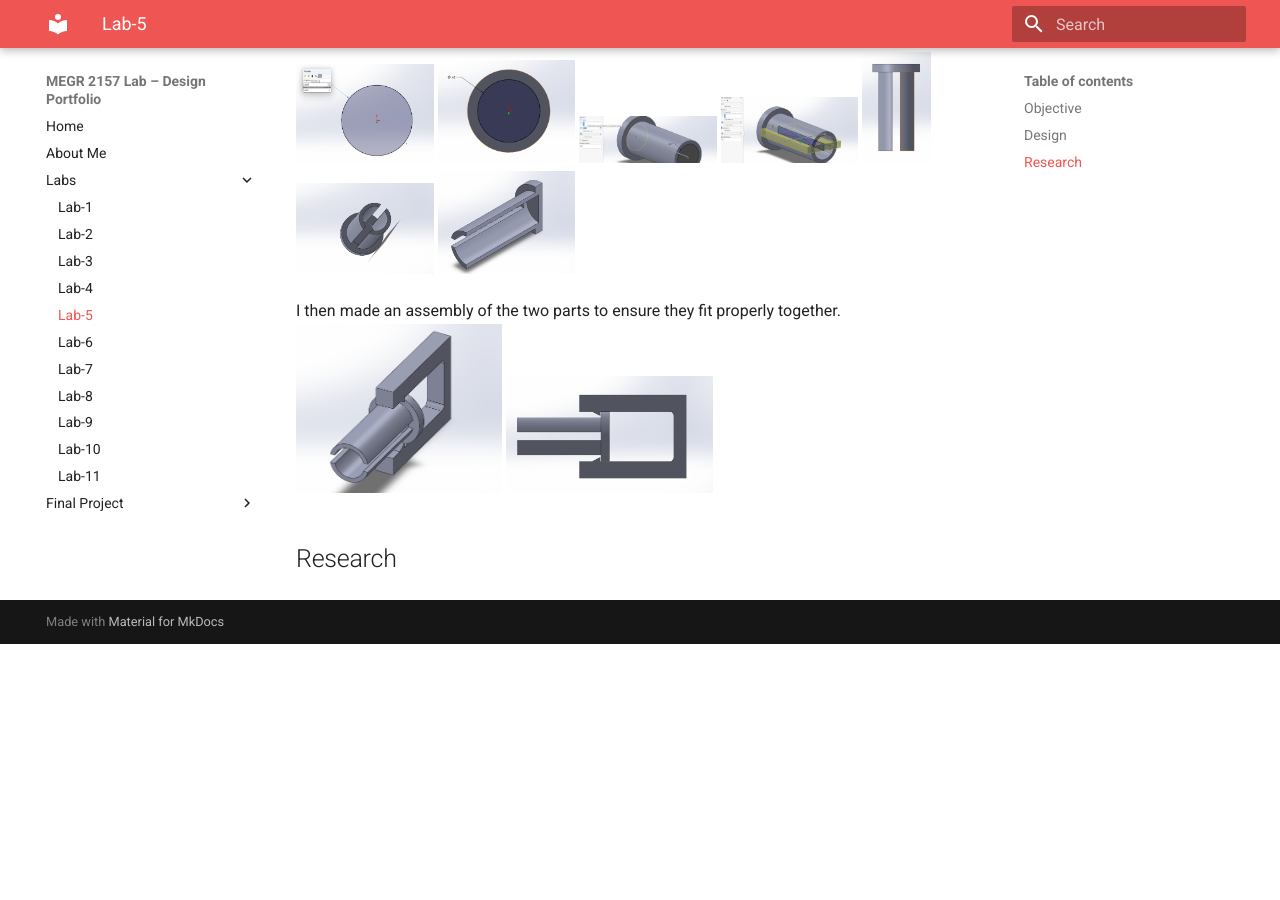
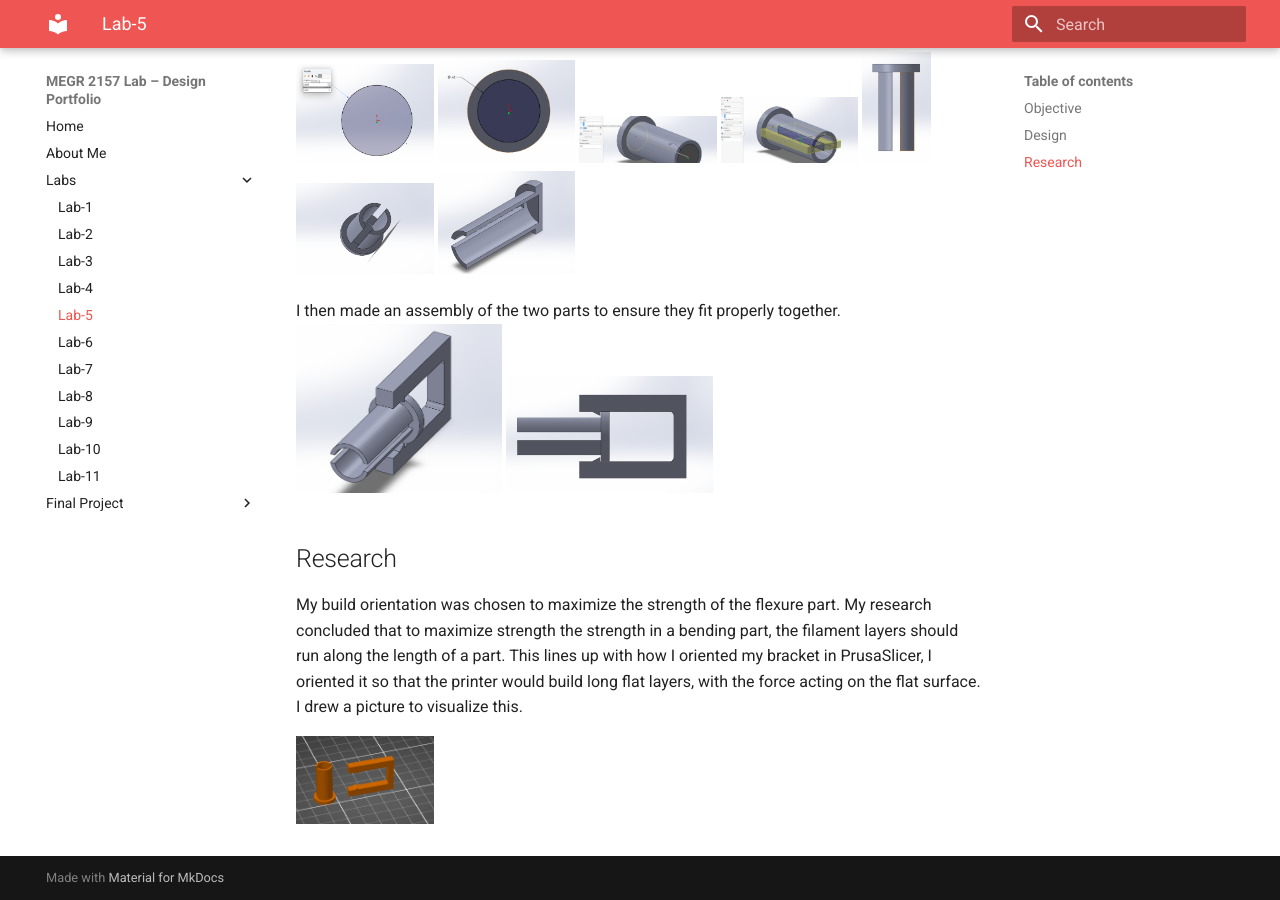
Before and after one commit to jwelch37/Jack-Welch-Portfolio, an MkDocs documentation site: the page built from docs/Labs/L05/index.md, in a window 1280 px wide and 900 px high, scrolled down 3499 px. Built offline with MkDocs 1.6.1 and Material for MkDocs 9.7.7, drawn with Linux system fonts in a browser that asks for light colours; before the commit the page ends 4143 px from its top, so only the background shows below that.

Commit message:
Enhance research section with build orientation details
Added explanation of build orientation and strength maximization for flexure parts.

```diff
--- a/docs/Labs/L05/index.md
+++ b/docs/Labs/L05/index.md
@@ -59,3 +59,7 @@ I then made an assembly of the two parts to ensure they fit properly together.
 
 
 ## Research
+
+My build orientation was chosen to maximize the strength of the flexure part. My research concluded that to maximize strength the strength in a bending part, the filament layers should run along the length of a part. This lines up with how I oriented my bracket in PrusaSlicer, I oriented it so that the printer would build long flat layers, with the force acting on the flat surface. I drew a picture to visualize this.
+
+<img src="slicer.png" alt="Description" width="20%" />
```
